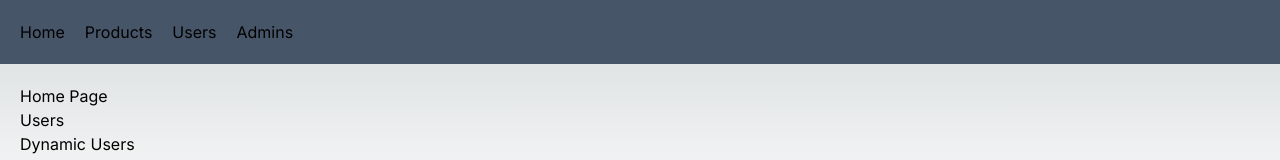
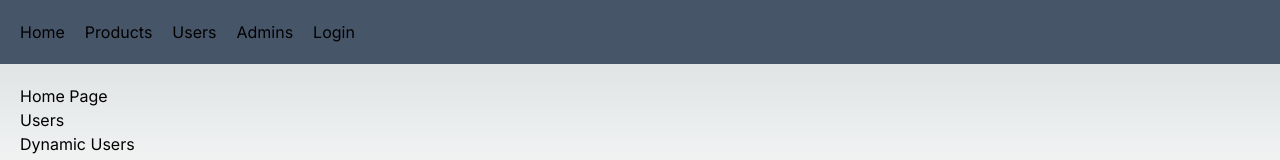
Before and after one commit to Ayroid/ace-next-app, a Next.js app: page / in a window 1280 px wide. Shown: the top 160 px of the page. Built offline with nearby package versions, Linux system fonts and the light colour scheme; no server answers.

Commit message:
feat: setup NextAuth

```diff
--- /dev/null
+++ b/app/api/auth/[...nextauth]/route.ts
@@ -0,0 +1,13 @@
+import NextAuth from "next-auth";
+import GoogleProvider from "next-auth/providers/google";
+
+const handler = NextAuth({
+  providers: [
+    GoogleProvider({
+      clientId: process.env.GOOGLE_CLIENT_ID!,
+      clientSecret: process.env.GOOGLE_CLIENT_SECRET!,
+    }),
+  ],
+});
+
+export { handler as GET, handler as POST };
--- /dev/null
+++ b/app/auth/Provider.tsx
@@ -0,0 +1,13 @@
+"use client";
+import React from "react";
+import { SessionProvider } from "next-auth/react";
+
+interface Props {
+  children: React.ReactNode;
+}
+
+const AuthProvider = ({ children }: Props) => {
+  return <SessionProvider>{children}</SessionProvider>;
+};
+
+export default AuthProvider;
--- a/app/layout.tsx
+++ b/app/layout.tsx
@@ -1,7 +1,8 @@
 import type { Metadata } from "next";
 import { Inter } from "next/font/google";
 import "./globals.css";
-import Link from "next/link";
+import Navbar from "./components/Navbar";
+import AuthProvider from "./auth/Provider";
 
 const inter = Inter({ subsets: ["latin"] });
 
@@ -18,14 +19,9 @@ export default function RootLayout({
   return (
     <html lang="en">
       <body className={inter.className}>
-        <header>
-          <nav className="flex gap-5 bg-slate-600 p-5">
-            <Link href="/">Home</Link>
-            <Link href="/products">Products</Link>
-            <Link href="/users">Users</Link>
-            <Link href="/admins">Admins</Link>
-          </nav>
-        </header>
+        <AuthProvider>
+          <Navbar />
+        </AuthProvider>
         <div className="p-5">{children}</div>
       </body>
     </html>
--- a/package.json
+++ b/package.json
@@ -12,6 +12,7 @@
     "@prisma/client": "^5.14.0",
     "fast-sort": "^3.4.0",
     "next": "14.2.3",
+    "next-auth": "^4.24.7",
     "next-cloudinary": "^6.6.2",
     "prisma": "^5.14.0",
     "react": "^18",
```
Also changed, not shown: 1 other file (tests, documents, lock files or other folders).
